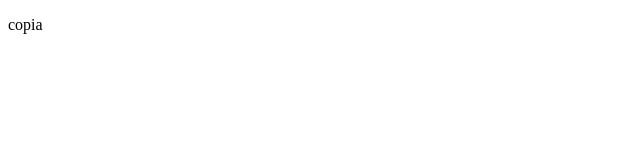
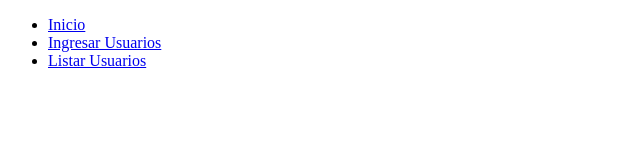
Before and after one commit to mafe802/Inventario, a plain HTML site: page index.html in a window 1280 px wide. Shown: the whole page, without its empty margins (0-640 px from the left). Drawn offline with Linux system fonts and the light colour scheme.

Commit message:
index.html

```diff
--- a/index.html
+++ b/index.html
@@ -7,6 +7,14 @@
    <title>Document</title>
 </head>
 <body>
-   <p>copia</p>
+   <nav class="menu">
+      <ul>
+         <li><a href="#">Inicio</a></li>
+         <li><a href="#">Ingresar Usuarios</a></li>
+         <li><a href="#">Listar Usuarios</a></li>
+      </ul>
+
+   </nav>
+
 </body>
 </html>
```
